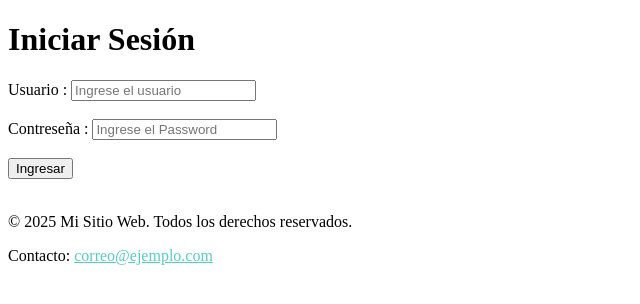
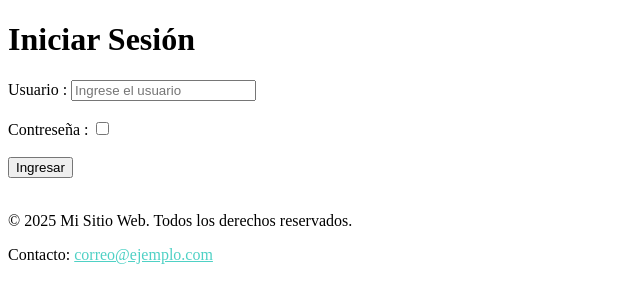
Before and after one commit to jcst2019/reforzamiento-web, a plain HTML site: page nivel-1-html-basico/index.html in a window 1280 px wide. Shown: the whole page, without its empty margins (0-640 px from the left). Drawn offline with Linux system fonts and the light colour scheme.

Commit message:
refactor checkbox

```diff
--- a/nivel-1-html-basico/index.html
+++ b/nivel-1-html-basico/index.html
@@ -18,7 +18,7 @@
         <br>
         <br>
         <label>Contreseña :</label>
-        <input type="text" name="password" placeholder="Ingrese el Password">
+        <input type="checkbox" name="password" placeholder="Ingrese el Password">
         <br>
         <br>
         <button type="submit">Ingresar</button>
```
Also changed, not shown: nivel-2-html-css/index.html (+1 -1 lines), nivel-3-html-css-js/index.html (+1 -1 lines), nivel-4-validacion/index.html (+1 -1 lines).
